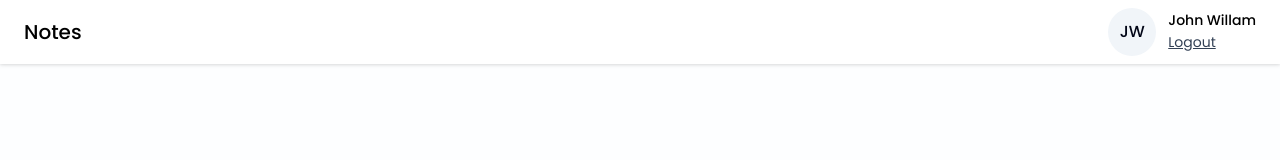
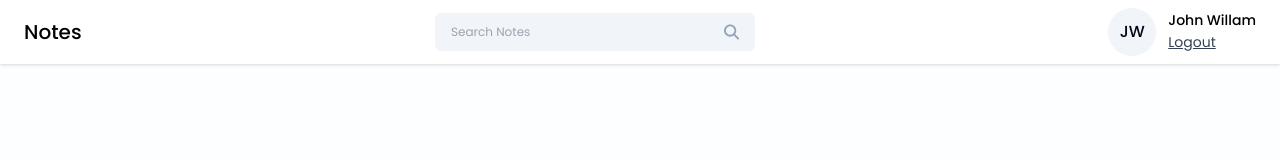
Before and after one commit to Arsen13/Note-tracker, a React (Vite) app in the folder frontend/notes-app/: page /dashboard in a window 1280 px wide. Shown: the top 160 px of the page. Built offline with nearby package versions, Linux system fonts and the light colour scheme.

Commit message:
Create new component SearchBar for search notes, and add it to navbar

```diff
--- a/frontend/notes-app/src/components/Navbar/Navbar.jsx
+++ b/frontend/notes-app/src/components/Navbar/Navbar.jsx
@@ -1,18 +1,34 @@
-import React from "react";
+import React, { useState } from "react";
 import ProfileInfo from "../Cards/ProfileInfo";
 import { useNavigate } from "react-router-dom";
+import SearchBar from "../SearchBar/SearchBar";
 
 const Navbar = () => {
-
+    const [searchQuery, setSearchQuery] = useState('');
     const navigate = useNavigate();
 
     const onLogout = () => {
         navigate("/login")
-    }
+    };
+
+    const handleSearch = () => {
+
+    };
+
+    const onClearSearch = () => {
+        setSearchQuery('');
+    };
 
     return (
         <div className="bg-white flex items-center justify-between px-6 py-2 drop-shadow">
             <h2 className="text-xl font-medium text-black py-2">Notes</h2>
+
+            <SearchBar
+                value={searchQuery}
+                onChange={(e) => setSearchQuery(e.target.value)}
+                handleSearch={handleSearch}
+                onClearSearch={onClearSearch}
+            />
 
             <ProfileInfo onLogout={onLogout} />
         </div>
--- /dev/null
+++ b/frontend/notes-app/src/components/SearchBar/SearchBar.jsx
@@ -0,0 +1,28 @@
+import React from "react";
+import { FaMagnifyingGlass } from "react-icons/fa6";
+import { IoMdClose } from 'react-icons/io';
+
+const SearchBar = ({ value, onChange, handleSearch, onClearSearch }) => {
+    return (
+        <div className="w-80 flex items-center px-4 bg-slate-100 rounded-md">
+            <input
+                type="text"
+                placeholder="Search Notes"
+                className="w-full text-xs bg-transparent py-[11px] outline-none"
+                value={value}
+                onChange={onChange}
+            />
+
+            {value && (
+                <IoMdClose
+                    className="text-xl text-slate-500 cursor-pointer hover:text-black mr-3"
+                    onClick={onClearSearch}
+                />
+            )}
+
+            <FaMagnifyingGlass className="text-slate-400 cursor-pointer hover:text-black" onClick={handleSearch} />
+        </div>
+    )
+}
+
+export default SearchBar;
```
